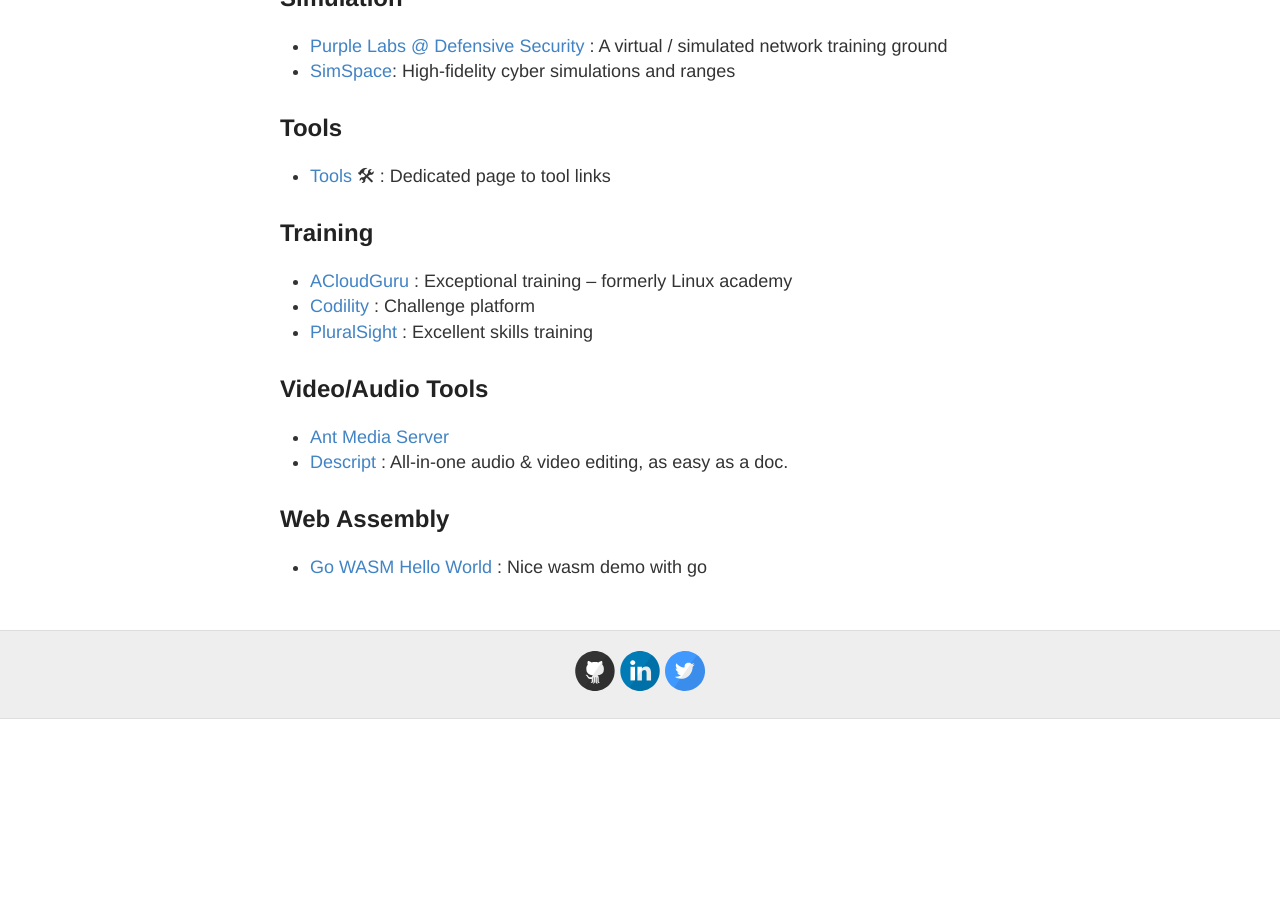
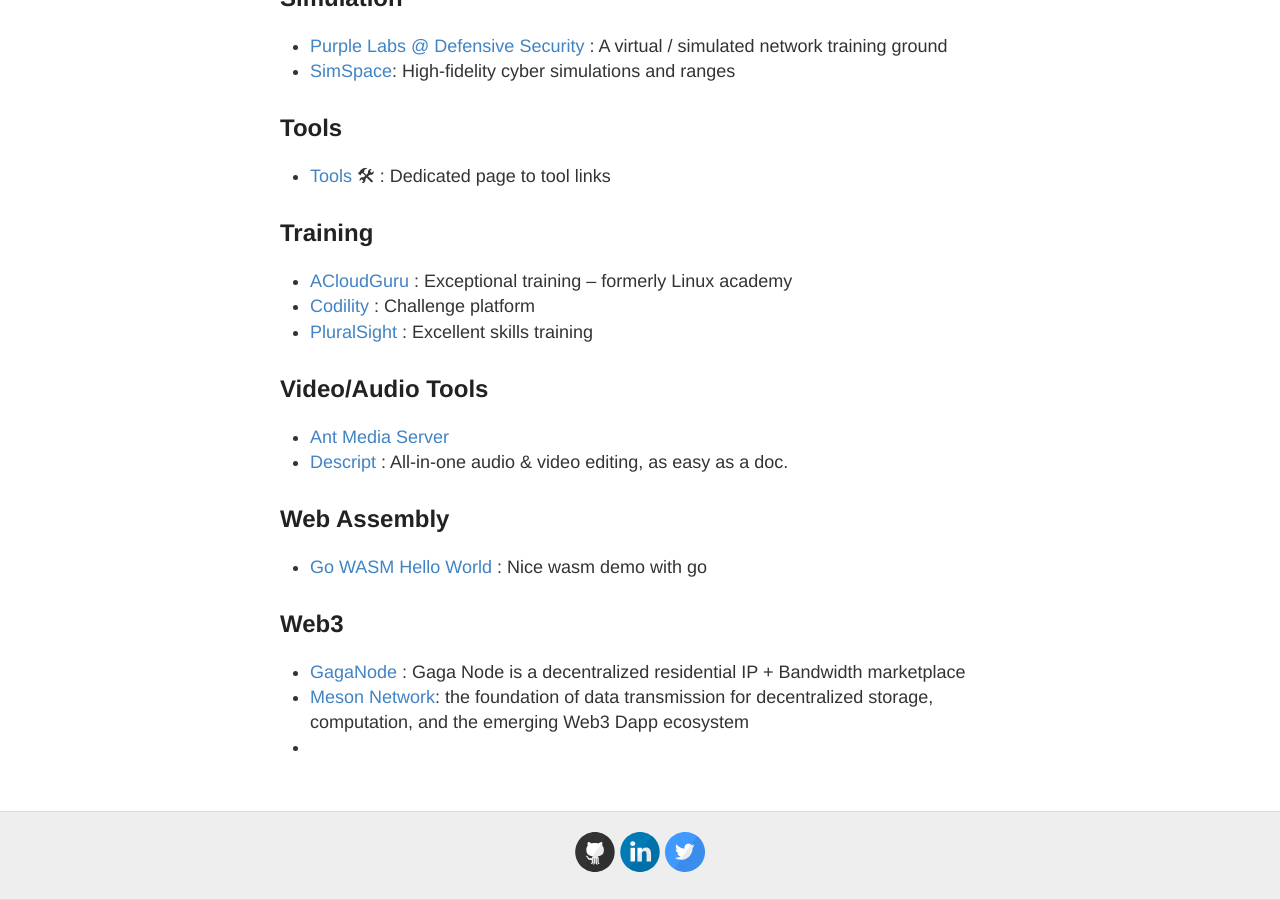
Before and after one commit to stevehenderson/stevehenderson.github.io, a Jekyll site: the page built from links.md, in a window 1280 px wide and 900 px high, scrolled down 4546 px. Built offline with Jekyll 4.4.1, drawn with Linux system fonts in a browser that asks for light colours; before the commit the page ends 5265 px from its top, so only the background shows below that.

Commit message:
Update links.md

```diff
--- a/links.md
+++ b/links.md
@@ -161,3 +161,9 @@
 
 ## Web Assembly
   * [Go WASM Hello World](https://wasmbyexample.dev/examples/hello-world/hello-world.go.en-us.html) : Nice wasm demo with go
+
+## Web3
+
+  * [GagaNode](https://www.gaganode.com/) : Gaga Node is a decentralized residential IP + Bandwidth marketplace
+  * [Meson Network](https://www.meson.network/): the foundation of data transmission for decentralized storage, computation, and the emerging Web3 Dapp ecosystem
+  *
```
